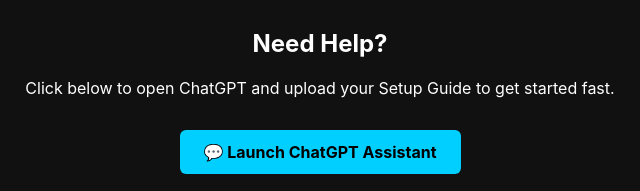
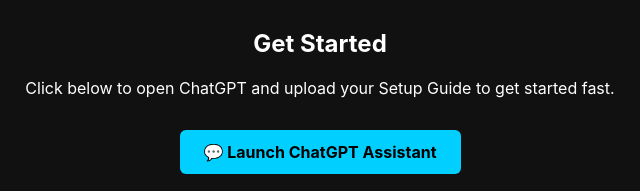
Before and after one commit to automationproofficial/login, a plain HTML site: page dashboard.html in a window 1280 px wide. Shown: the part 641-832 px from the top of the page, 320-960 px from the left. Drawn offline with Linux system fonts and the light colour scheme.

Commit message:
Update dashboard.html

```diff
--- a/dashboard.html
+++ b/dashboard.html
@@ -18,7 +18,7 @@
 
     <a class="button" href="AutomationPro_Package.zip" download>⬇ Download Full Package</a>
 
-    <h2 style="margin-top: 2rem;">Need Help?</h2>
+    <h2 style="margin-top: 2rem;">Get Started</h2>
     <p>Click below to open ChatGPT and upload your Setup Guide to get started fast.</p>
     <a class="button" href="https://chat.openai.com/" target="_blank">💬 Launch ChatGPT Assistant</a>
   </div>
```
